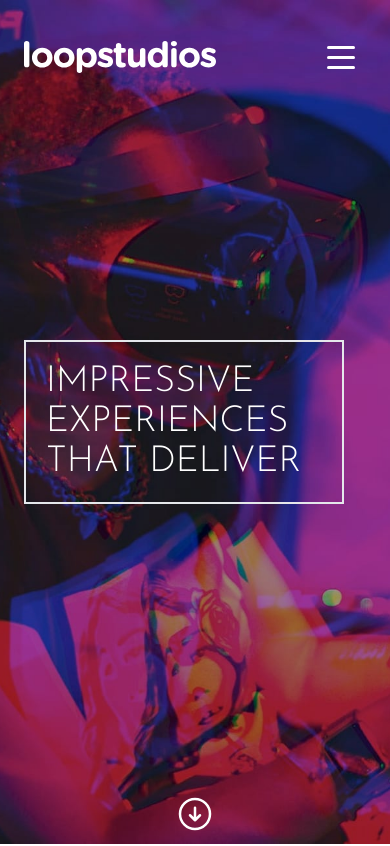
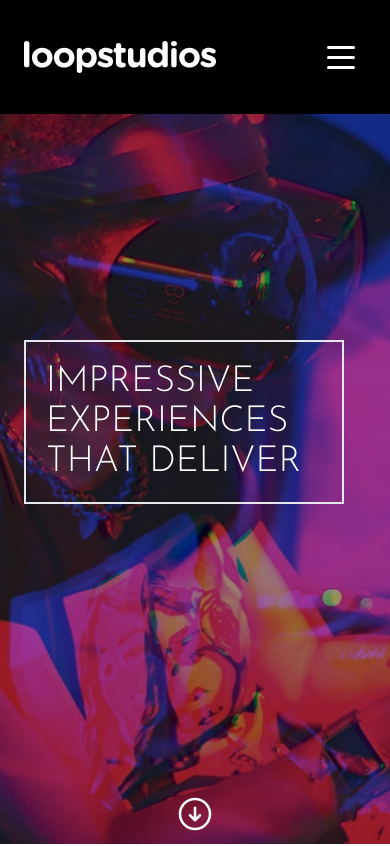
Before and after one commit to arturhonores/landing2, a website built with Vite: page index.html in a window 390 px wide. Shown: the top 846 px of the page. Built offline with nearby package versions, Linux system fonts and the light colour scheme.

Commit message:
menu-mobiel done

```diff
--- a/index.html
+++ b/index.html
@@ -22,7 +22,8 @@
       </ul>
     </div>
     <div class="max-w-6xl mx-auto px-6 relative h-full w-full">
-      <nav class="flex justify-between items-center py-8">
+      <nav
+        class="flex justify-between items-center py-8 fixed z-50 left-0 right-0 top-0 px-6 bg-black md:bg-transparent md:static md:px-0">
         <img src="./images/logo.svg" alt="">
         <ul class="hidden md:flex font-alata space-x-8 text-white font-bold">
           <li class="efecto-underline-nav cursor-pointer">
--- a/style.css
+++ b/style.css
@@ -50,8 +50,7 @@
 /* Menu hamburguesa*/
 
 .menu-btn__burger {
-  position: fixed;
-  /* position: relative; */
+  position: relative;
   width: 28px;
   height: 3px;
   background: #fff;
```
